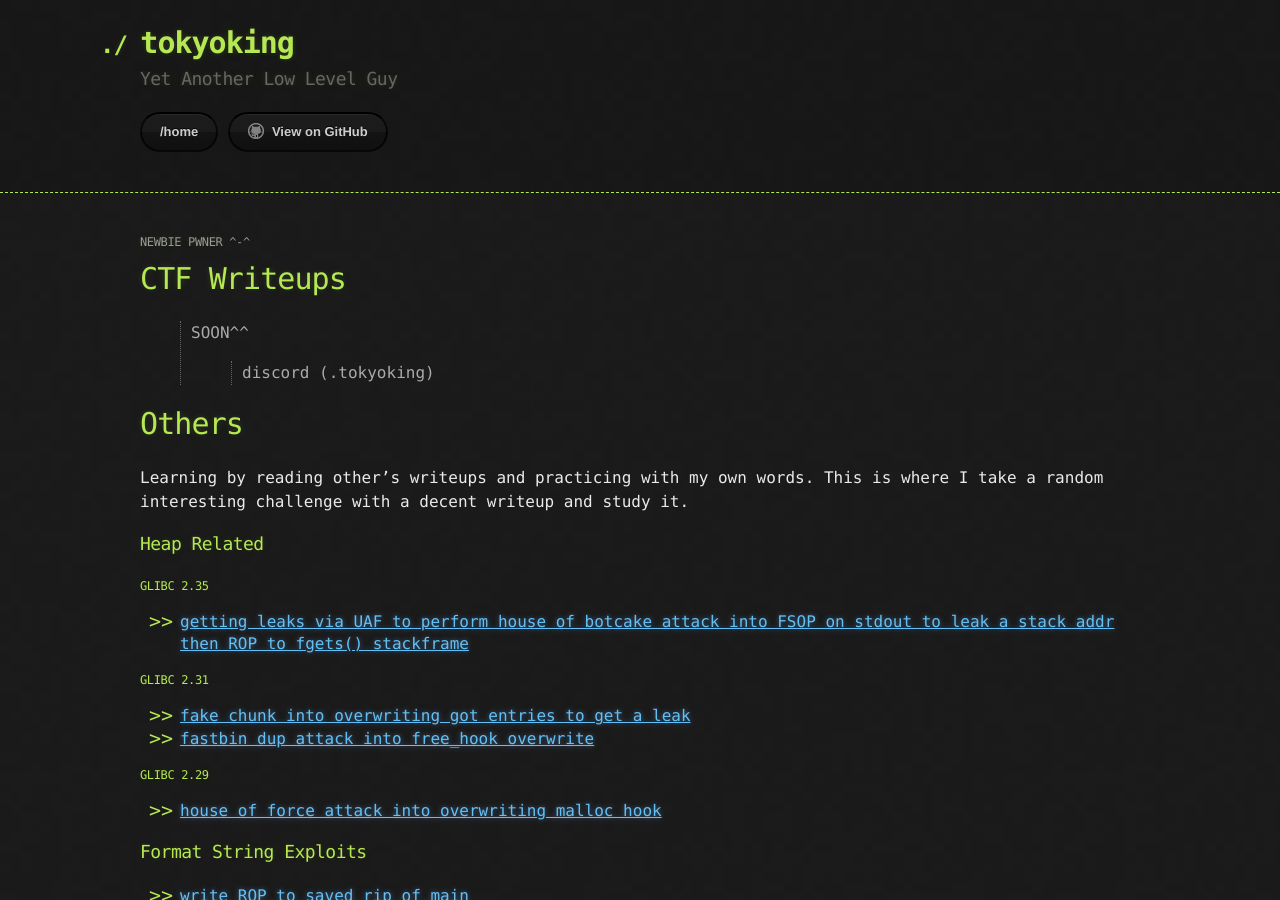
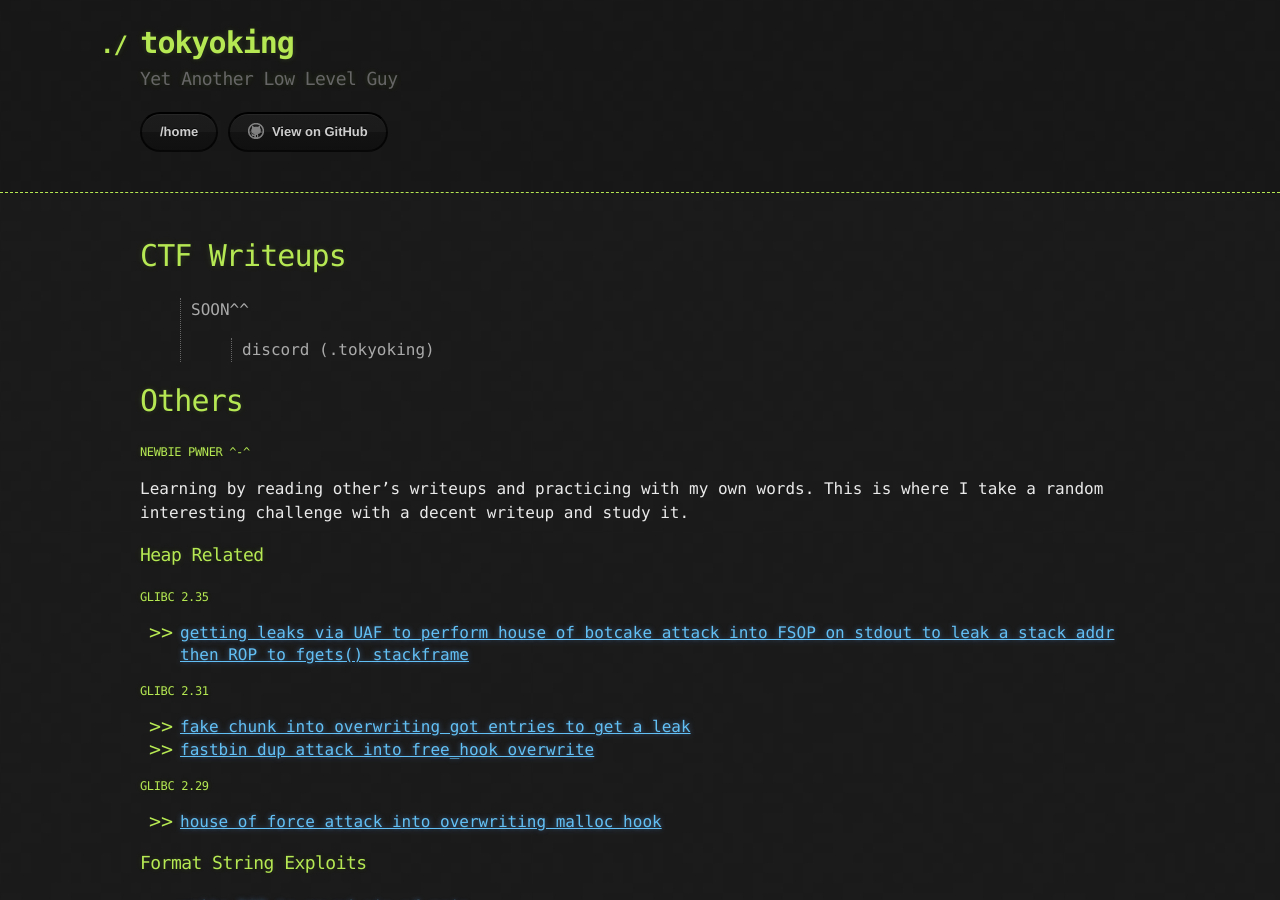
Before and after one commit to 4rsp/4rsp.github.io, a Jekyll site: the page built from index.md, in a window 1280 px wide and 900 px high. Built offline with Jekyll 4.4.1, drawn with Linux system fonts in a browser that asks for light colours; our own code applies the rules of GitHub Pages for plain Markdown files; part of the change alters nothing that is shown.

```diff
--- a/index.md
+++ b/index.md
@@ -2,8 +2,6 @@
 layout: default
 ---
 
-
-###### newbie pwner ^-^
 
 # CTF Writeups
 
@@ -12,7 +10,7 @@ layout: default
 >> discord (.tokyoking)
 
 # Others
-
+##### newbie pwner ^-^
 Learning by reading other's writeups and practicing with my own words. This is where I take a random interesting challenge with a decent writeup and study it.
 
 ### Heap Related
```
